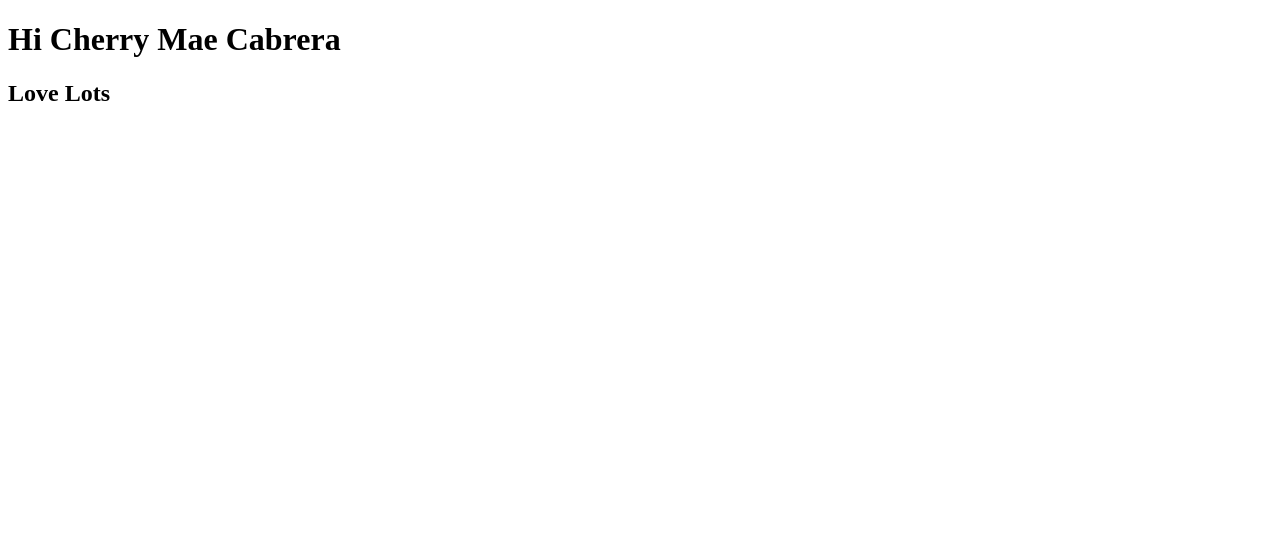
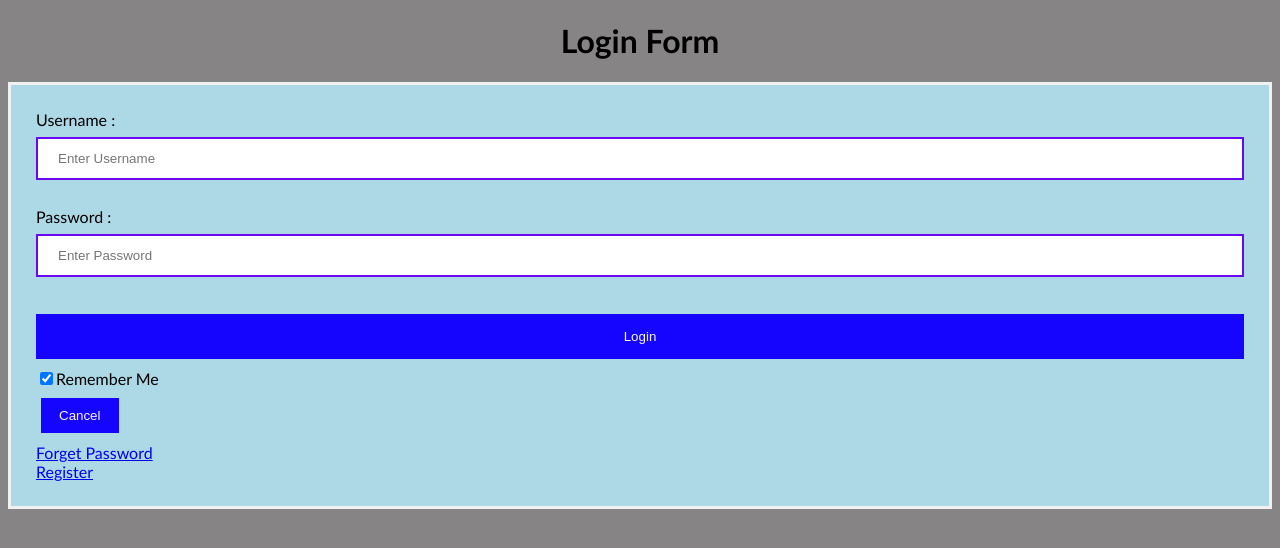
Before and after one commit to jeffcabrera17/coursera-test, a website: page index.html in a window 1280 px wide. Drawn offline with Linux system fonts and the light colour scheme.

Commit message:
Additional Info

```diff
--- a/index.html
+++ b/index.html
@@ -1,10 +1,77 @@
 <!DOCTYPE html>
 <html lang="en">
   <head>
-    <title>My First Website</title>
+    <meta charset="UTF-8" />
+    <meta http-equiv="X-UA-Compatible" content="IE=edge" />
+    <meta name="viewport" content="width=device-width, initial-scale=1.0" />
+    <title>Login Form</title>
+    <style>
+      body {
+        font-family: "Gill Sans", "Gill Sans MT", Calibri, "Trebuchet MS",
+          sans-serif;
+        background-color: rgb(134, 132, 133);
+      }
+      button {
+        background-color: #1505ff;
+        width: 100%;
+        color: rgb(248, 248, 248);
+        padding: 15px;
+        margin: 10px 0px;
+        border: none;
+        cursor: pointer;
+      }
+      input[type="text"],
+      input[type="password"] {
+        width: 100%;
+        margin: 8px 0;
+        padding: 12px 20px;
+        display: inline-block;
+        border: 2px solid rgb(108, 8, 240);
+        box-sizing: border-box;
+      }
+      button:hover {
+        opacity: 0.7;
+      }
+      #cancelbtn {
+        width: auto;
+        padding: 10px 18px;
+        margin: 10px 5px;
+      }
+    </style>
   </head>
   <body>
-    <h1>Hi Cherry Mae Cabrera</h1>
-    <h2>Love Lots</h2>
+    <h1 style="text-align: center">Login Form</h1>
+    <form style="border: 3px solid #f1f1f1">
+      <div style="padding: 25px; background-color: lightblue">
+        <label>Username : </label>
+        <input
+          type="text"
+          placeholder="Enter Username"
+          name="username"
+          required
+        />
+        <br />
+        <br />
+
+        <label>Password : </label>
+        <input
+          type="password"
+          placeholder="Enter Password"
+          name="password"
+          required
+        />
+        <br />
+        <br />
+        <button type="submit">Login</button>
+        <input type="checkbox" checked="checked" />Remember Me
+        <br />
+        <button type="button" id="cancelbtn">Cancel</button>
+        <br />
+
+        <a href="#">Forget Password</a>
+        <br />
+        <a href="signin.html">Register</a>
+      </div>
+    </form>
   </body>
 </html>
```
Also changed, not shown: signin.html (added, +101 -0 lines).
